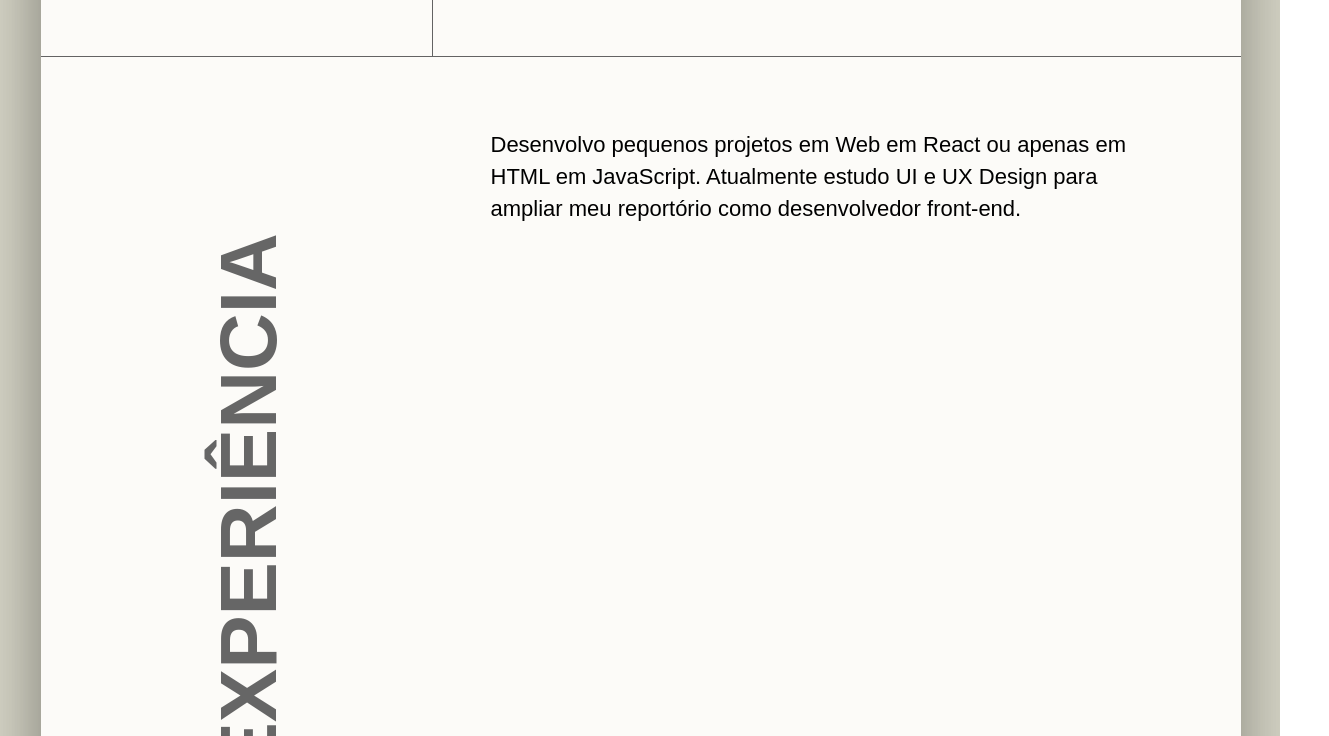
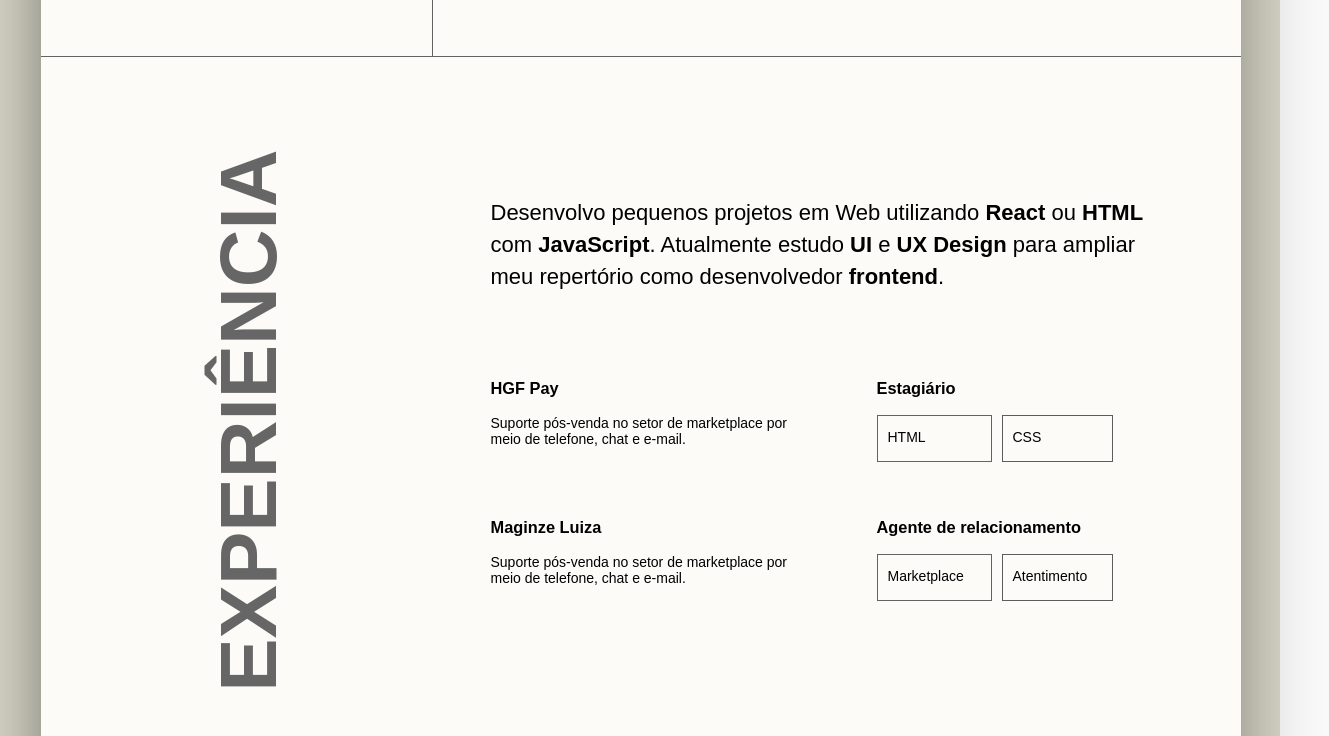
Before and after one commit to guiosouza/web-design-projects, a plain HTML site: page CV/index.html in a window 1280 px wide. Shown: the part 624-1360 px from the top of the page, 1329 px wide, since content can reach past the window. Drawn offline with Linux system fonts and the light colour scheme; a web font is replaced by a local one.

Commit message:
Experience classes updated

```diff
--- a/CV/index.html
+++ b/CV/index.html
@@ -39,12 +39,43 @@
           <div class="experience-intro-info">
             <div class="experience-intro-info-general-description">
               <p>
-                Desenvolvo pequenos projetos em Web em React ou apenas em HTML
-                em JavaScript. Atualmente estudo UI e UX Design para ampliar meu
-                reportório como desenvolvedor front-end.
+                Desenvolvo pequenos projetos em Web utilizando
+                <strong>React</strong> ou <strong>HTML</strong> com
+                <strong>JavaScript</strong>. Atualmente estudo
+                <strong>UI </strong>e <strong>UX Design</strong> para ampliar
+                meu repertório como desenvolvedor <strong>frontend</strong>.
               </p>
             </div>
-            <div></div>
+            <div class="experience-container">
+              <div class="experience-intro-info-work-experience">
+                <div class="job-description-2">
+                  <h3>HGF Pay</h3>
+                  <p>
+                    Suporte pós-venda no setor de marketplace por meio de
+                    telefone, chat e e-mail.
+                  </p>
+                </div>
+                <div class="job2-atributes-container">
+                  <h3>Estagiário</h3>
+                  <div class="job2-atribute-a"><p>HTML</p></div>
+                  <div class="job2-atribute-b"><p>CSS</p></div>
+                </div>
+              </div>
+              <div class="experience-intro-info-work-experience">
+                <div class="job-description-2">
+                  <h3>Maginze Luiza</h3>
+                  <p>
+                    Suporte pós-venda no setor de marketplace por meio de
+                    telefone, chat e e-mail.
+                  </p>
+                </div>
+                <div class="job2-atributes-container">
+                  <h3>Agente de relacionamento</h3>
+                  <div class="job2-atribute-a"><p>Marketplace</p></div>
+                  <div class="job2-atribute-b"><p>Atentimento</p></div>
+                </div>
+              </div>
+            </div>
           </div>
         </div>
       </div>
--- a/CV/styles.css
+++ b/CV/styles.css
@@ -18,7 +18,7 @@ body {
 
 .site-card {
     width: 1200px;
-    height: 2515px;
+    height: 2615px;
     background-color: #FCFBF8;
     box-shadow: 3px 0px 120px 0px rgba(0, 0, 0, 0.25), -5px 4px 50px 0px rgba(0, 0, 0, 0.25);
 }
@@ -126,6 +126,7 @@ body {
 
 .experience-info-container {
     border-top: 1px solid #636363;
+    border-bottom: 1px solid #636363;
     height: 843px;
 }
 
@@ -147,7 +148,7 @@ body {
     position: absolute;
     top: 50%;
     left: 50%;
-    transform: translate(-40%, -130%) rotate(-90deg);
+    transform: translate(-40%, -220%) rotate(-90deg);
 }
 
 .experience-intro-info {
@@ -163,4 +164,62 @@ body {
 .experience-intro-info-general-description {
     width: 668px;
     line-height: 32px;
+    margin-top: 90px;
 }
+
+.experience-container {
+    margin-top: 70px;
+}
+
+.experience-intro-info-work-experience-1 h3 {
+    margin-bottom: 4px
+}
+
+.experience-intro-info-work-experience {
+    font-size: 14px;
+    width: 316px;
+    margin-top: 40px;
+    display: flex;
+    justify-content: space-between;
+}
+
+.experience-intro-info-work-experience p {
+    font-size: 14px;
+    width: 316px;
+    margin-top: 0px;
+}
+
+.job2-atributes-container {
+    margin-left: 70px;
+    display: flex;
+    flex-wrap: wrap;
+}
+
+.job2-atributes-container h3 {
+    width: 250px;
+}
+
+.job2-atribute-a {
+    width: 115px;
+    border: 1px solid #636363;
+    margin-right: 10px;
+    padding: 5px 10px;
+    height: 47px;
+}
+
+.job2-atribute-a p {
+    line-height: 32px;
+    height: 30px;
+}
+
+.job2-atribute-b {
+    width: 111px;
+    border: 1px solid #5c5c5c;
+    padding: 5px 10px;
+    height: 47px;
+}
+
+.job2-atribute-b p {
+    line-height: 32px;
+    height: 30px;
+}
```
